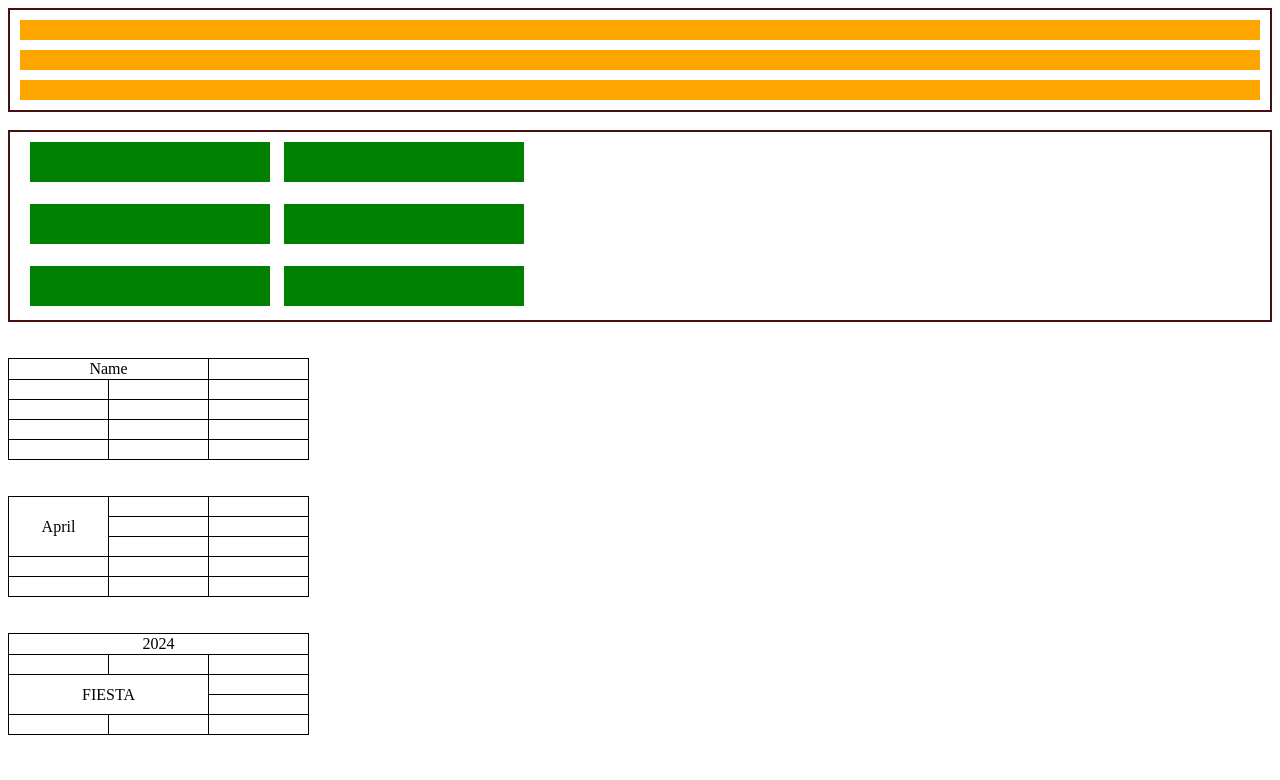
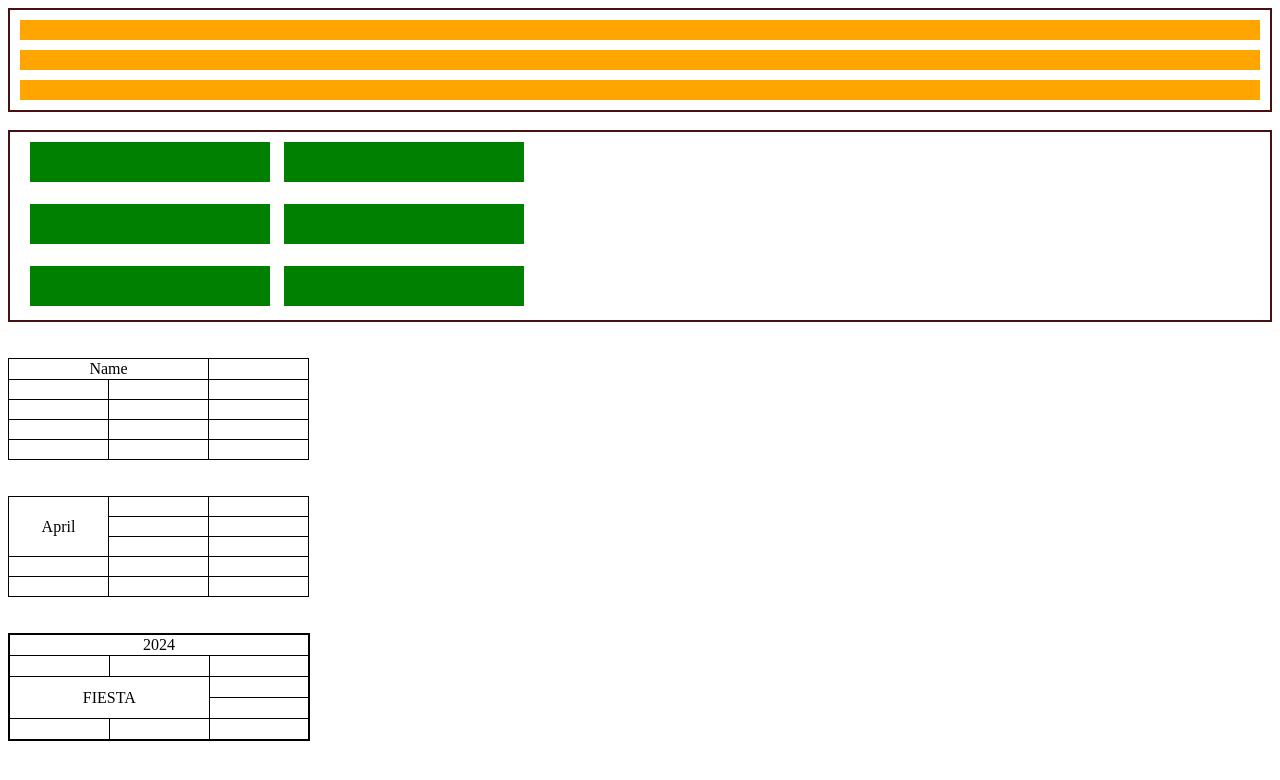
Before and after one commit to eddcarsam/Webdev-Training, a plain HTML site: page CSS Revision/Homework.html in a window 1280 px wide. Drawn offline with Linux system fonts and the light colour scheme.

Commit message:
updated homeworkcss

```diff
--- a/CSS Revision/styles/Homework.css
+++ b/CSS Revision/styles/Homework.css
@@ -57,13 +57,13 @@
 }
 /* Exercise 7 */
 .table-3{
-    border: 1px solid black;
+    border: 2px solid rgb(0, 0, 0);
     border-collapse: collapse;
 }
 .table-3 td {
     border: 1px solid black;
     width: 100px;
-    height: 20px;
+    height: 21px;
     text-align: center;
 }
 .col3{
```
